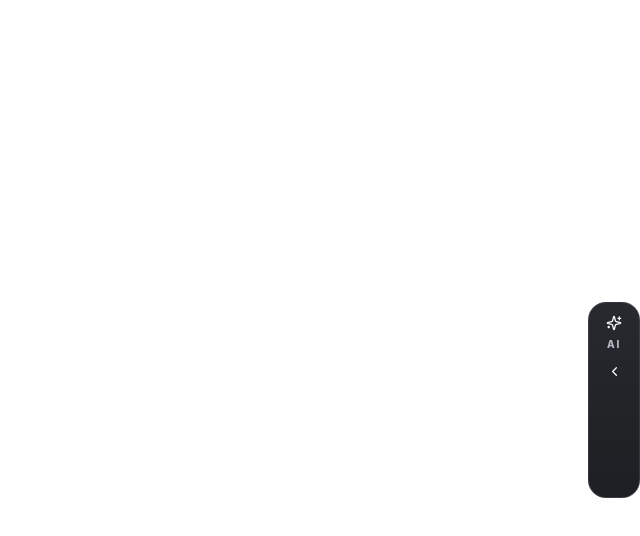
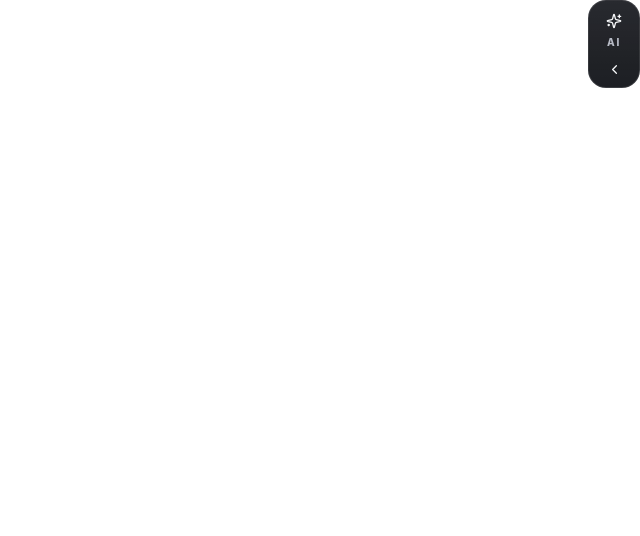
Before and after one commit to NyckDragon/ai-dock, a React (Vite) app: page / in a window 1280 px wide. Shown: the top 536 px of the page, without its empty margins (640-1280 px from the left). Built offline with nearby package versions, Linux system fonts and the light colour scheme.

Commit message:
fix: do not clip compact shell to the first window height

```diff
--- a/src/compact-modes.css
+++ b/src/compact-modes.css
@@ -1,10 +1,24 @@
+html:has(.compact-shell),
+body:has(.compact-shell),
+#root:has(.compact-shell) {
+  height: auto !important;
+  min-height: 0 !important;
+  overflow: visible !important;
+}
+
+.compact-shell {
+  height: auto !important;
+  min-height: 0 !important;
+  align-items: flex-start !important;
+}
+
 .dock-pill {
   height: auto !important;
-  min-height: 196px;
+  min-height: 0;
   padding: 12px 0 10px;
   gap: 7px;
   box-shadow: none !important;
-  overflow: visible;
+  overflow: visible !important;
   justify-content: flex-start;
 }
 .dock-pill:hover {
@@ -74,18 +88,15 @@
   border-radius: 50%;
 }
 .compact-gauge--circle .compact-gauge__face { border-radius: 50%; }
-
 .compact-gauge--good { --ring-color: #71df9c; }
 .compact-gauge--warning { --ring-color: #e5bc52; }
 .compact-gauge--danger { --ring-color: #ef6f72; }
 .compact-gauge--empty { --ring-color: #555b66; opacity: .62; }
-
 .compact-gauge__face small {
   display: inline;
   font-size: 7px;
   margin: 0;
   color: #969ca7;
-  line-height: 1;
 }
 
 .compact-mode-picker {
@@ -103,7 +114,6 @@
   font-size: 9px;
   cursor: pointer;
 }
-.compact-mode-picker button:hover { background: rgba(255,255,255,.05); }
 .compact-mode-picker button.is-selected {
   color: #d8d2ff;
   background: rgba(125,96,255,.095);
@@ -126,7 +136,3 @@
   font-size: 8px;
   cursor: pointer;
 }
-.compact-toggle.is-selected {
-  color: #d8d2ff;
-  border-color: rgba(145,119,255,.28);
-}
```
